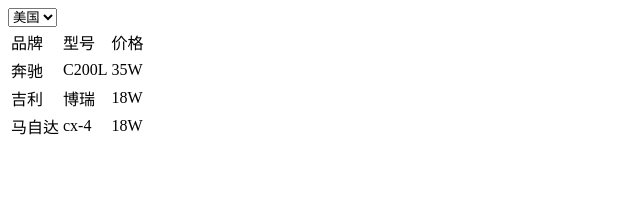
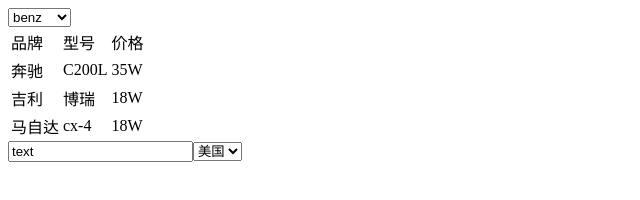
Before and after one commit to Deltax9k/delem, a plain HTML site: page index.html in a window 1280 px wide. Shown: the whole page, without its empty margins (0-640 px from the left). Drawn offline with Linux system fonts and the light colour scheme.

Commit message:
first commit

```diff
--- a/delem.js
+++ b/delem.js
@@ -1,99 +1,114 @@
-function Evaluate(field, target , self) {
-      if (!field) {
-        return
+!function () {
+  var delem = {
+    Eval: function (proc, $elem) {
+      var _this = this
+      switch (typeof(proc)) {
+      case 'string': return proc
+      case 'function': return proc.call(_this, $elem)
+      case 'object':
+        if ($.isArray(proc)) {
+          var array = []
+          $.each(proc, function () {
+            array.push(delem.Delem(this))
+          })
+          return array
+        } else {
+          return delem.Delem(proc)
+        }
       }
-      var type = typeof(field)
-      if (type === 'string') {
-        return field
-      }
-      if (type === 'function') {
-        if (target === '_node') {
-          return field()
-        }
-        if (target === '_html') {
-          field.prototype = function append(some) {
-            self.append(De(some))
-          }
-          return field.call(self, self)
-        }
-        if (target === '_done') {
-          field()
+    }
+    ,defaults: {
+      _delem: function (demo) {
+        var ext = $.extend({}, delem.defaults, demo._EVAL)
+        var $elem = delem.Eval.call(demo, ext._node)
+        if (!$elem) {
           return
         }
-        if (target === 'onclick') {
-          return function () {
-            field.call(field, self)
+        delete ext._node
+        for (var name in demo) {
+          delem.Eval.call(demo, ext[name] || demo[name], $elem)
+        }
+        return $elem
+      }
+      ,_node: function () {
+        var _node = delem.Eval.call(this, this._node)
+        if (typeof(_node) !== 'string'
+            || _node === '') {
+          return
+        }
+        return $('<' + _node + '>')
+      }
+      ,_html: function ($elem) {
+        var res = delem.Eval.call(this, this._html, $elem)
+        res && !function (){
+          if ($.isArray(res)) {
+            $.each(res, function () {
+              $elem.append(this)
+            })
+          } else {
+            $elem.append(res)
           }
-        }
-        return field.call(field, self)
+        }()
       }
-      if (type === 'object') {
-        if ($.isArray(field)) {
-          var html = []
-          $.each(field, function () {
-            html.push(Delem(this))
-          })
-          return html
-        }
-        return Delem(field)
+      ,_children: function ($elem) {
+        var _children = this._children
+        _children && $.each(_children._data, function () {
+          $elem.append(De($.extend(_children, this)))
+        })
+      }
+      ,_data: function () {
       }
     }
-    function Delem(dElem) {
-      var _node = Evaluate.call(de, dElem._node, '_node')
-      if (typeof(_node) !== 'string') {
-        return
-      }
-      var de = $('<' + _node + '>')
-      //处理非内置属性
-      for (var name in dElem) {
-        // 以 '_' 开头为内置属性
-        if (name.charAt(0) !== '_') {
-          var attr = Evaluate(dElem[name], name, de)
-          if (attr) {
-            if (name === 'onclick') {
-              de[0].onclick = attr
-            } else {
-              de.attr(name, attr)
-            }
-          } else {
-            de.removeAttr(name)
+    ,bindEvent: function (eventName) {
+      delem.defaults[eventName] = function(self) {
+        var proc = this[eventName]
+        if (proc) {
+          self[0][eventName] = function (self) {
+            proc.call(this, self)
           }
         }
       }
-      //内置属性
-      var htm = Evaluate(dElem._html, '_html', de)
-      if (htm) {
-        if ($.isArray(htm)) {
-          $.each(htm, function () {
-            de.append(this)
-          })
-        } else {
-          de.append(htm)
-        }
+    }
+    ,addAttr: function (name) {
+      delem.defaults[name] = function(self) {
+        var attribute = delem.Eval.call(this, this[name], self)
+        attribute && (self[0][name] = attribute)
       }
-      Evaluate(dElem._done, de)
-      return de
     }
-
-    function Dmake(proto) {
+    ,Delem: function (demo) {
+      return (demo && demo._EVAL && emo._EVAL._delem) ?
+        emo._EVAL._delem(demo) : delem.defaults._delem(demo)
+    }
+    ,Dmake: function (proto) {
       return function (data) {
         if (!data || typeof(data) !== 'object' ||
             $.isArray(data)) {
           throw 'only single object supported, data:\n' + JSON.stringify(data)
         }
-        return Delem($.extend({}, proto(data), data))
+        return delem.Delem($.extend({}, proto(data), data))
       }
     }
-
-    function De(objectOrFunc) {
-      if (!objectOrFunc) {
-        return
-      }
-      var type = typeof(objectOrFunc)
-      if (type === 'object') {
-        return Delem(objectOrFunc)
-      }
-      if (type === 'function') {
-        return Dmake(objectOrFunc)
+    ,De: function (objectOrFunc) {
+      switch (typeof(objectOrFunc)) {
+        case 'object': return delem.Delem(objectOrFunc)
+        case 'function': return delem.Dmake(objectOrFunc)
       }
     }
+  }
+
+  //初始化绑定事件处理
+  $.each([
+    'onclick', 'onblur', 'onchange'
+  ], function () {
+    delem.bindEvent(this)
+  })
+
+  //初始化属性处理
+  $.each([
+    'id', 'name', 'value', 'class', 'style'
+  ], function () {
+    delem.addAttr(this)
+  })
+
+  window.De = delem.De
+}()
--- a/index.html
+++ b/index.html
@@ -2,115 +2,131 @@
 <head>
     <meta charset="UTF-8">
     <script type="text/javascript" src="jquery.js"></script>
+    <script type="text/javascript" src="delem.js"></script>
 </head>
 <body>
 <div class="container">
-
 </div>
 <script type="text/javascript">
   $(document).ready(function () {
-    function Evaluate(field, target , self) {
-      if (!field) {
-        return
+    var carSelect = {
+      onchange: function () {
+        var id = 'n' + $(':selected', this).val()
+        $('tr').css('background-color', '')
+        $('tr#' + id).css('background-color', 'red')
       }
-      var type = typeof(field)
-      if (type === 'string') {
-        return field
+      ,options: [{
+        _html: 'benz'
+        ,value: '1'
+        ,id: 'benchi'
+      }, {
+        _html: 'baoma'
+        ,value: '2'
+        ,id: 'bmw'
+      }, {
+        _html: 'mazda'
+        ,value: '3'
+        ,id: 'mazida'
+      }]
+    }
+
+    var Select = De(function (demo) {
+      return {
+        _node: 'select'
+        ,_children: {
+          _node: 'option'
+          ,_data: demo.options
+        }
       }
-      if (type === 'function') {
-        if (target === '_node') {
-          return field()
+    })
+
+    var Header = De(function (demo) {
+      return {
+        _node: 'tr'
+        ,_children: {
+          _node: 'td'
+          ,_html: function (self) {
+            return this[demo.field]
+          }
+          ,_data: demo.tds
         }
-        if (target === '_html') {
-          field.prototype = function append(some) {
-            self.append(De(some))
-          }
-          return field.call(self, self)
-        }
-        if (target === '_done') {
-          field()
-          return
-        }
-        if (target === 'onclick') {
-          return function () {
-            field.call(field, self)
-          }
-        }
-        return field.call(field, self)
       }
-      if (type === 'object') {
-        if ($.isArray(field)) {
-          var html = []
-          $.each(field, function () {
-            html.push(Delem(this))
-          })
-          return html
-        }
-        return Delem(field)
-      }
-    }
-    function Delem(dElem) {
-      var _node = Evaluate.call(de, dElem._node, '_node')
-      if (typeof(_node) !== 'string') {
-        return
-      }
-      var de = $('<' + _node + '>')
-      //处理非内置属性
-      for (var name in dElem) {
-        // 以 '_' 开头为内置属性
-        if (name.charAt(0) !== '_') {
-          var attr = Evaluate(dElem[name], name, de)
-          if (attr) {
-            if (name === 'onclick') {
-              de[0].onclick = attr
-            } else {
-              de.attr(name, attr)
-            }
-          } else {
-            de.removeAttr(name)
+    })
+
+    var DataTr = De(function (data) {
+      return {
+        _node: 'tr'
+        ,_children: {
+          _node: 'td'
+          ,_data: data.model
+          ,_html: function (self) {
+            return data.data[this.field]
           }
         }
       }
-      //内置属性
-      var htm = Evaluate(dElem._html, '_html', de)
-      if (htm) {
-        if ($.isArray(htm)) {
-          $.each(htm, function () {
-            de.append(this)
+    })
+
+    var Table = De(function (data) {
+      var rawModel = data.model
+      var rawData = data.data
+      return {
+        _node: 'table'
+        ,_html: function (self) {
+          self.append(Header({tds: rawModel, field: 'title'}))
+          $.each(rawData.dataList, function () {
+            var tr = DataTr({model: rawModel, data: this})
+            tr.attr('id', this.id)
+            tr.click(function () {
+              $('tr', $(this).closest('tbody')).css('background-color', '')
+              $(this).css('background-color', 'green')
+            })
+            self.append(tr)
           })
-        } else {
-          de.append(htm)
         }
       }
-      Evaluate(dElem._done, de)
-      return de
+    })
+
+    var data = {
+      id: function () {
+        return this.id
+      }
+      ,dataList: [{
+        id: 'n1',
+        brand: '奔驰',
+        model: 'C200L',
+        price: '35W'
+      }, {
+        id: 'n2',
+        brand: '吉利',
+        model: '博瑞',
+        price: '18W'
+      }, {
+        id: 'n3',
+        brand: '马自达',
+        model: 'cx-4',
+        price: '18W'
+      }]
     }
 
-    function Dmake(proto) {
-      return function (data) {
-        if (!data || typeof(data) !== 'object' ||
-            $.isArray(data)) {
-          throw 'only single object supported, data:\n' + JSON.stringify(data)
-        }
-        return Delem($.extend({}, proto(data), data))
-      }
-    }
+    var model = [{
+      title: '品牌'
+      ,field: 'brand'
+    }, {
+      title: '型号'
+      ,field: 'model'
+    }, {
+      title: '价格'
+      ,field: 'price'
+    }]
 
-    function De(objectOrFunc) {
-      if (!objectOrFunc) {
-        return
-      }
-      var type = typeof(objectOrFunc)
-      if (type === 'object') {
-        return Delem(objectOrFunc)
-      }
-      if (type === 'function') {
-        return Dmake(objectOrFunc)
-      }
-    }
-
-
-    var delem = De({
+    $('.container')
+    .append(Select(carSelect))
+    .append(Table({model: model, data: data}))
+    .append(De({
+      _node: 'input'
+      ,value: 'text'
+    }))
+    .append(De({
       _node: 'select'
       ,name: 'countries'
       ,onclick: function (self) {
@@ -129,106 +145,12 @@
         ,id: 'n3'
         ,_html: '日本'
       }]
-    })
+    }))
 
-    var Header = De(function (data) {
-      var field = data.field
-      return {
-        _node: 'tr'
-        ,_html: function (self) {
-          $.each(data.tds, function () {
-            self.append(De({
-              _node: 'td',
-              _html: this[field]
-            }))
-          })
-        }
-      }
-    })
+  })
 
-    var DataTr = De(function (data) {
-      var model = data.model
-      var rawData = data.data
-      return {
-        _node: 'tr',
-        _html: function (self) {
-          $.each(model, function () {
-            self.append(De({
-              _node: 'td',
-              _html: rawData[this]
-            }))
-          })
-        }
-      }
-    })
-
-    var extract = function (array, field) {
-      var result = []
-      $.each(array, function () {
-        result.push(this[field])
-      })
-      return result
-    }
-
-    var Table = De(function (data) {
-      var rawModel = data.model
-      var rawData = data.data
-      return {
-        _node: 'table'
-        ,_html: function (self) {
-          self.append(Header({tds: rawModel, field: 'title'}))
-          var model = extract(rawModel, 'field')
-          $.each(rawData.dataList, function () {
-            self.append(DataTr({model: model, data: this}))
-          })
-        }
-      }
-    })
-
-    var data = {
-      dataList: [{
-        brand: '奔驰',
-        model: 'C200L',
-        price: '35W'
-      }, {
-        brand: '吉利',
-        model: '博瑞',
-        price: '18W'
-      }, {
-        brand: '马自达',
-        model: 'cx-4',
-        price: '18W'
-      }]
-    }
-
-    var model = [{
-      title: '品牌'
-      ,field: 'brand'
-    }, {
-      title: '型号'
-      ,field: 'model'
-    }, {
-      title: '价格'
-      ,field: 'price'
-    }]
-
-    $('.container').append(delem)
-    .append(Table({model: model, data: data}))
-
-    /*
-    var box = $('div')
-    box.addClass('box')
-    box.click(function () {alert()})
-    $('.container').append(box)
-    */
-  })
 </script>
 <style type="text/css">
-  .box {
-    width: 50px;
-    height: 50px;
-    background-color: gray;
-  }
 </style>
 </body>
 </html>
```
